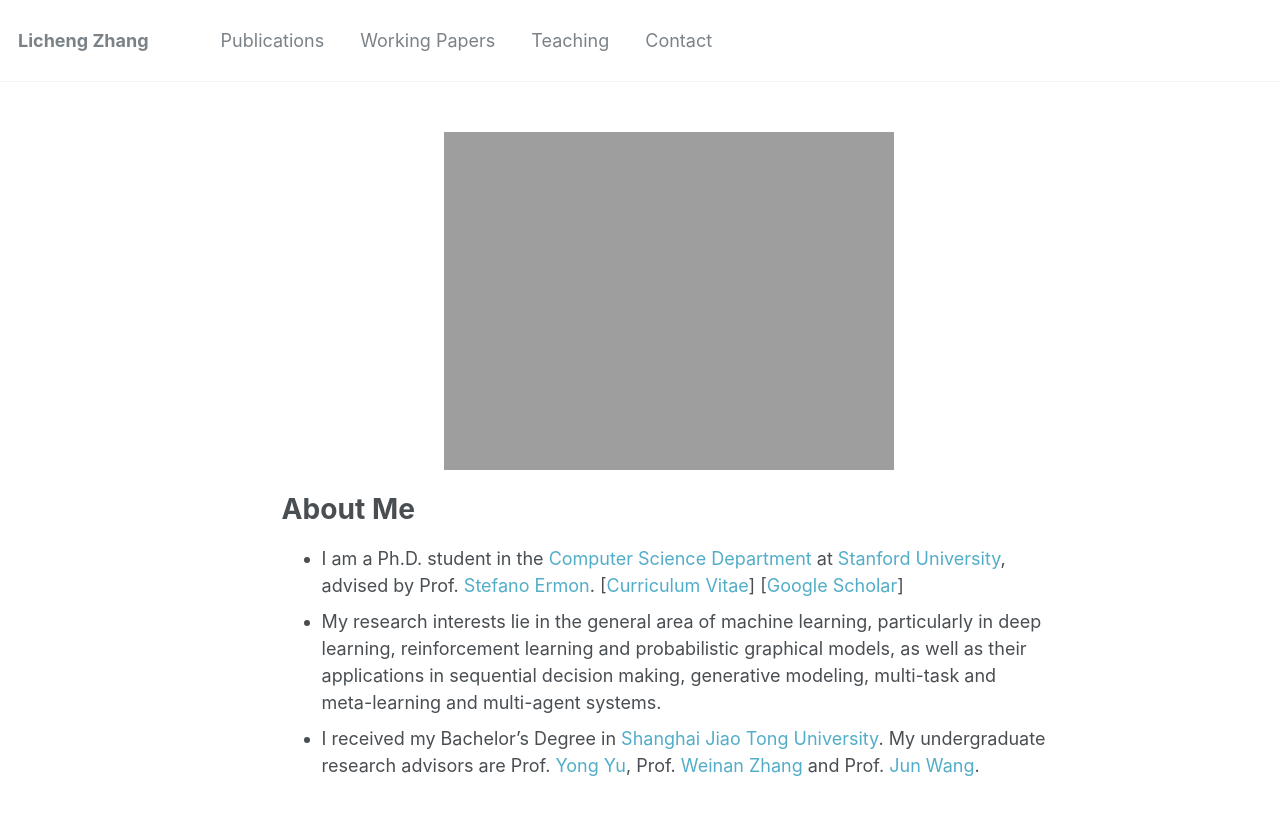
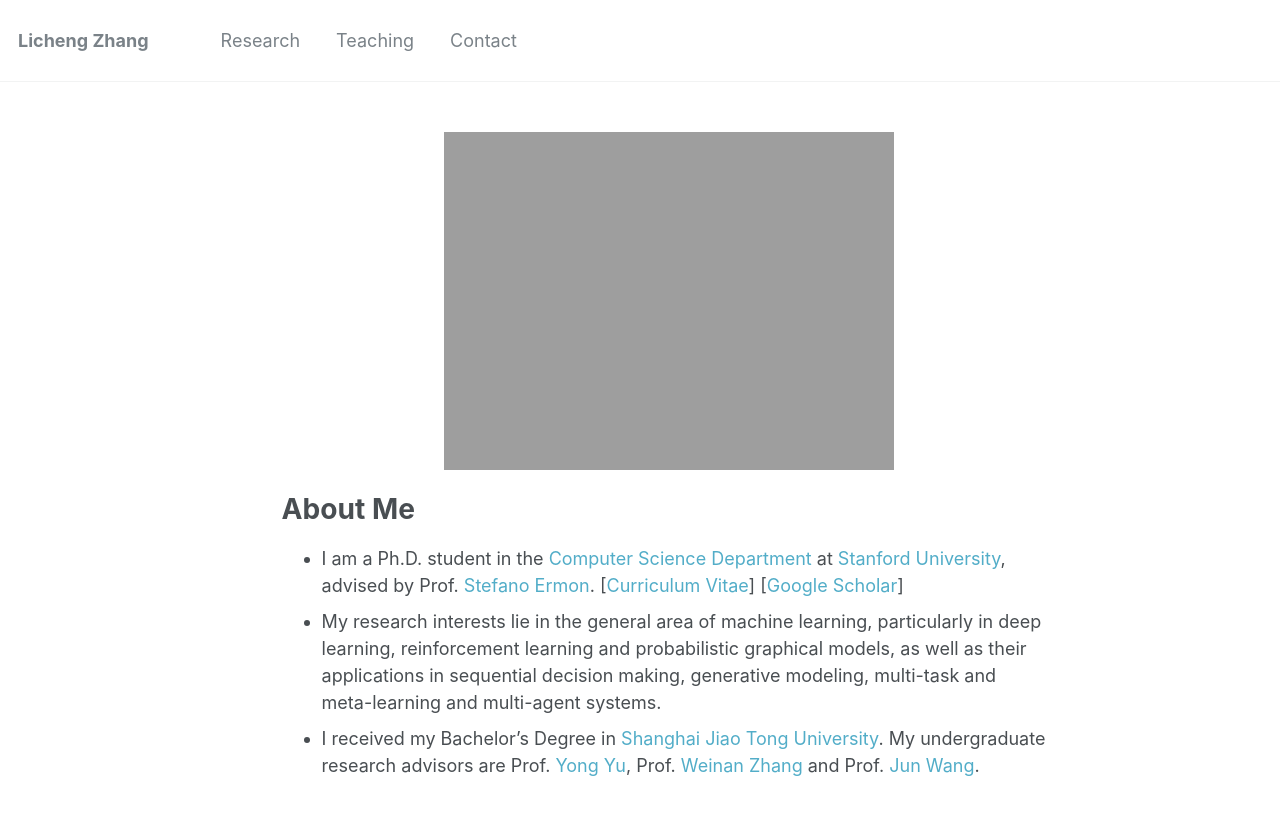
Before and after one commit to lichengzh/lichengzh.github.io, a Jekyll site: the page built from _pages/about.md, in a window 1280 px wide. Shown: the top 815 px of the page. Built offline with Jekyll 4.4.1, drawn with Linux system fonts in a browser that asks for light colours.

Commit message:
Update navigation.yml

```diff
--- a/_data/navigation.yml
+++ b/_data/navigation.yml
@@ -3,11 +3,11 @@ main:
  # - title: "CV/Bio"
    # url: /files/lantaoyu_cv.pdf
 
-  - title: "Publications"
+  - title: "Research"
     url: /publications/
 
-  - title: "Working Papers"
-    url: /paper/
+  #- title: "Working Papers"
+   # url: /paper/
 
   # - title: "Talks"
   #   url: /talks/
```
